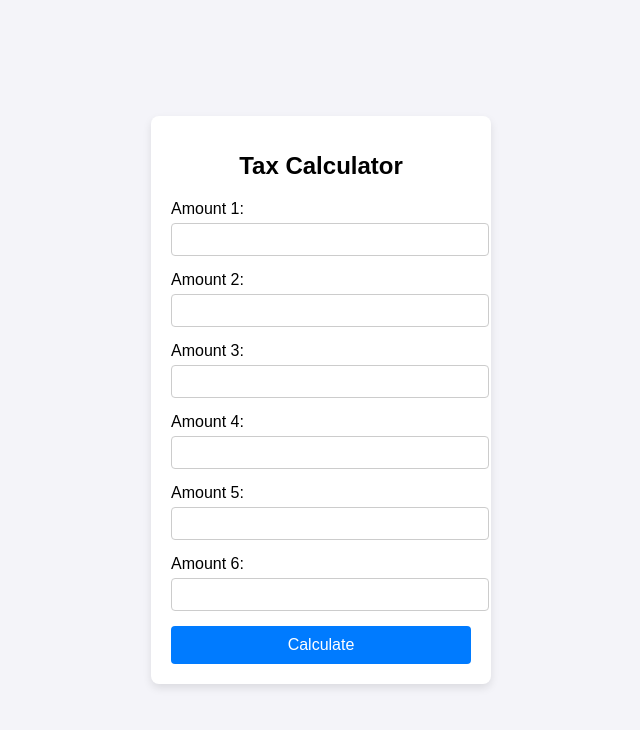
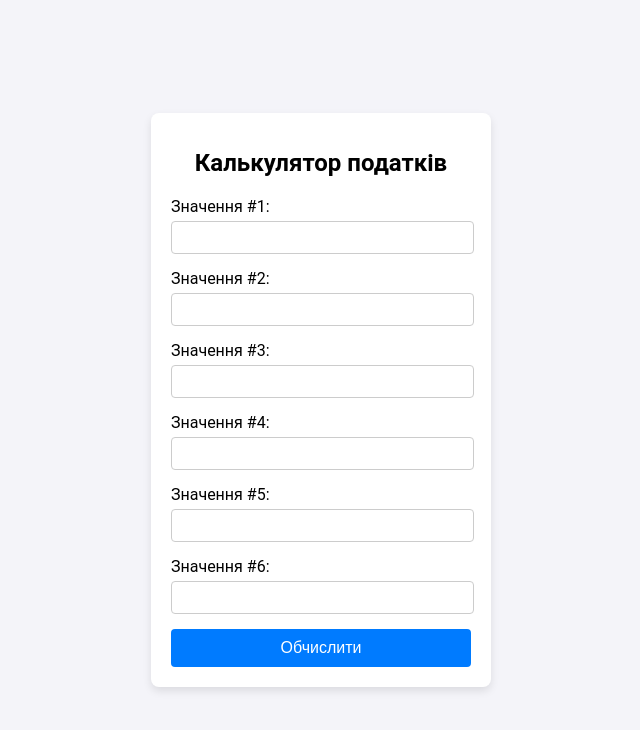
Before and after one commit to UKRAINE-GTA-02/GOV, a plain HTML site: page index.html in a window 1280 px wide. Shown: the whole page, without its empty margins (319-959 px from the left). Drawn offline with Linux system fonts and the light colour scheme.

Commit message:
Update index.html

```diff
--- a/index.html
+++ b/index.html
@@ -3,10 +3,10 @@
 <head>
     <meta charset="UTF-8">
     <meta name="viewport" content="width=device-width, initial-scale=1.0">
-    <title>Tax Calculator</title>
+    <title>Калькулятор податків | UKRAINE GTA 02</title>
     <style>
         body {
-            font-family: Arial, sans-serif;
+            font-family: Roboto, serif;
             margin: 0;
             padding: 0;
             display: flex;
@@ -35,7 +35,7 @@
             margin-bottom: 5px;
         }
         .input-group input {
-            width: 100%;
+            width: 95%;
             padding: 8px;
             border: 1px solid #ccc;
             border-radius: 4px;
@@ -65,51 +65,50 @@
 </head>
 <body>
 <div class="container">
-        <h1>Tax Calculator</h1>
+    <h1>Калькулятор податків</h1>
     <div class="input-group">
-            <label for="field1">Amount 1:</label>
+        <label for="field1">Значення #1:</label>
         <input type="number" id="field1" step="0.01">
     </div>
     <div class="input-group">
-            <label for="field2">Amount 2:</label>
+        <label for="field2">Значення #2:</label>
         <input type="number" id="field2" step="0.01">
     </div>
     <div class="input-group">
-            <label for="field3">Amount 3:</label>
+        <label for="field3">Значення #3:</label>
         <input type="number" id="field3" step="0.01">
     </div>
     <div class="input-group">
-            <label for="field4">Amount 4:</label>
+        <label for="field4">Значення #4:</label>
         <input type="number" id="field4" step="0.01">
     </div>
     <div class="input-group">
-            <label for="field5">Amount 5:</label>
+        <label for="field5">Значення #5:</label>
         <input type="number" id="field5" step="0.01">
     </div>
     <div class="input-group">
-            <label for="field6">Amount 6:</label>
+        <label for="field6">Значення #6:</label>
         <input type="number" id="field6" step="0.01">
     </div>
-        <button onclick="calculateTax()">Calculate</button>
+    <button onclick="calculateTax()">Обчислити</button>
     <div id="result" class="result" style="display: none;"></div>
 </div>
 
 <script>
     function calculateTax() {
-            // Get input values
         let total = 0;
         for (let i = 1; i <= 6; i++) {
             const value = parseFloat(document.getElementById(`field${i}`).value) || 0;
             total += value;
         }
 
-            // Calculate tax (20%)
-            const tax = total * 0.2;
+        const tax = total * 0.1;
 
         // Display result
         const resultDiv = document.getElementById('result');
         resultDiv.style.display = 'block';
-            resultDiv.innerText = `Total: $${total.toFixed(2)}, Tax (20%): $${tax.toFixed(2)}`;
+        resultDiv.innerText = `Сума доходу: ${total.toFixed(0)}₴\nПодаток (10%): ${tax.toFixed(0)}₴`;
+        // by O.Halytskyi
     }
 </script>
 </body>
```
Lines whose indentation alone changed are shown as unchanged.
